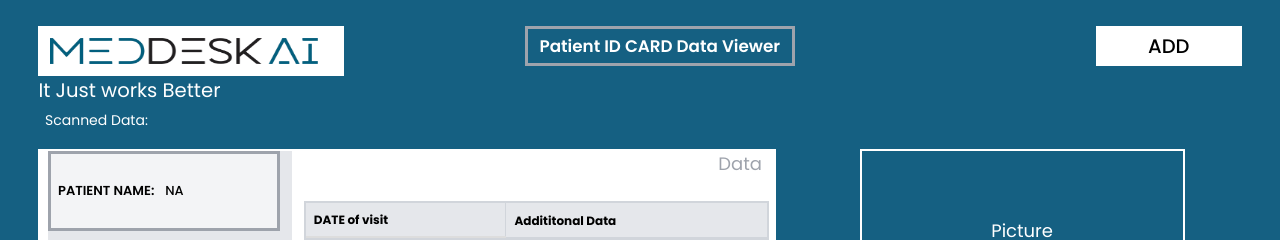
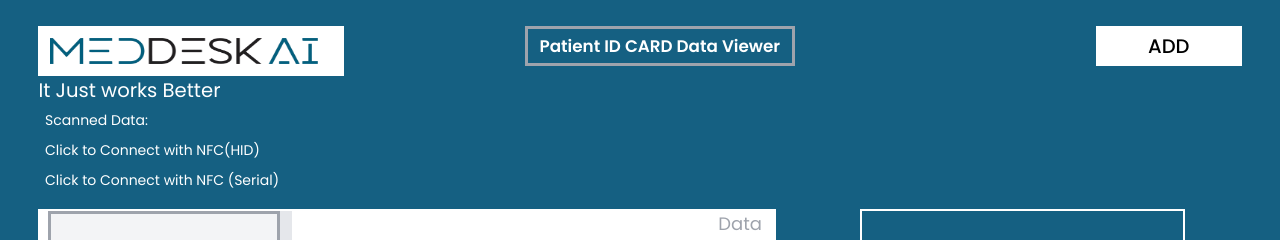
Before and after one commit to soniaer/meddeskainfc, a React (Create React App) app: page /#/ in a window 1280 px wide. Shown: the top 240 px of the page. Built offline with nearby package versions, Linux system fonts and the light colour scheme; a web font is replaced by a local one.

Commit message:
Update NFC.js

```diff
--- a/src/screens/NFC.js
+++ b/src/screens/NFC.js
@@ -64,8 +64,61 @@ const scan = useCallback(async () => {
   }
 }, [onReading]); // Add onReading as a dependency since it's used inside
 
+async function connectToNFCReader() {
+  if ("hid" in navigator) {
+      try {
+        console.log("WebHID API  supported in this browser.");
+
+          const devices = await navigator.hid.requestDevice({ filters: [] });
+          if (devices.length > 0) {
+              const device = devices[0];
+              await device.open();
+              console.log("Connected to NFC Reader:", device);
+
+              device.oninputreport = (event) => {
+                  const data = new Uint8Array(event.data.buffer);
+                  console.log("NFC Data:", data);
+                  setMessage(data)
+
+              };
+          }
+      } catch (error) {
+          console.error("Error connecting to NFC Reader:", error);
+      }
+  } else {
+      console.log("WebHID API not supported in this browser.");
+  }
+}
+
+
+async function connectSerialNFC() {
+  if ("serial" in navigator) {
+      try {
+        console.log("Web Serial API supported in this browser.");
+
+          const port = await navigator.serial.requestPort();
+          await port.open({ baudRate: 9600 });
+
+          const reader = port.readable.getReader();
+          while (true) {
+              const { value, done } = await reader.read();
+              if (done) break;
+              console.log("NFC Data:", new TextDecoder().decode(value));
+              setMessage(new TextDecoder().decode(value))
+          }
+      } catch (error) {
+          console.error("Serial connection error:", error);
+      }
+  } else {
+      console.log("Web Serial API not supported in this browser.");
+  }
+}
+
+
 useEffect(() => {
   scan(); // Start scanning when the component mounts
+  // connectToNFCReader();
+  // connectSerialNFC();
 }, [scan]); // Now scan is stable due to useCallback
 
 const navigate = useNavigate();
@@ -280,6 +333,10 @@ ADD</div>
 </div><span style={{fontSize:"70%"}}>It Just works Better</span>
 </div>
 <div style={{color:"white",marginLeft:45,marginTop:10}}>Scanned Data: {message}</div>
+<div onClick={connectToNFCReader} style={{color:"white",marginLeft:45,marginTop:10,cursor:"pointer"}}>Click to Connect with NFC(HID)</div>
+<div onClick={connectSerialNFC} style={{color:"white",marginLeft:45,marginTop:10,cursor:"pointer"}}>Click to Connect with NFC (Serial)</div>
+
+
 <div style={{alignItems:"center", width: "94%",
 maxHeight:'419px',height:"100%",marginLeft:"3%",marginTop:"1.5%",
 justifyContent:"space-between",display:"flex"
@@ -391,8 +448,8 @@ flexDirection:"column",alignItems:"center"
 }}>
 <p style={{textAlign:"right",width:"99%",color:"#9ea3ac",fontFamily:"Poppins",paddingRight:"2%"}}>Data</p>
 <div style={{ width: "98%",border:"2px solid #d1d5db",maxHeight:"380px",
-height:"100%",marginTop:"3%"}}  class="table table-responsive" >
-<table class="table table-responsive">
+height:"100%",marginTop:"3%"}}  className="table table-responsive" >
+<table className="table table-responsive">
 <thead style={{fontWeight:"500",fontSize:"12px",textAlign:"left"}}>
 <tr style={{backgroundColor:"#e5e7eb"}}>
 <th style={{borderRight:"1px solid #d1d5db"}}>DATE of visit</th>
@@ -472,9 +529,9 @@ be construed as real data or representative of any actual real medical data .
 <div style={{fontSize:"16px",marginTop:"1.25%"}}>
 This webpage is been powered by MedDesk-AI all rights received ©
 </div>
-<div id="myModal" class="modal">
-<div class="modal-content">
-<span class="close" onClick={()=>{document.getElementById("myModal").style.display="none"}}>&times;</span>
+<div id="myModal" className="modal">
+<div className="modal-content">
+<span className="close" onClick={()=>{document.getElementById("myModal").style.display="none"}}>&times;</span>
 <h4 style={{color:"#156082"}}>Add Data</h4>
 <div style={{display:"flex",justifyContent:"center",alignItems:"center",width:"100%"}}>
 <div style={{width:"80%",paddingTop:"1%",paddingBottom:"1%",color:"#156082",display:"flex",justifyContent:"space-between",
```
